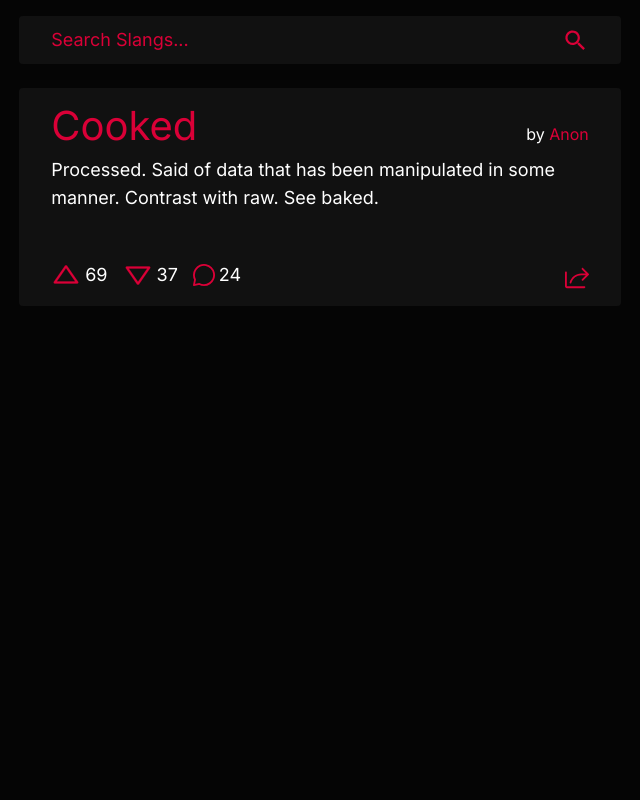
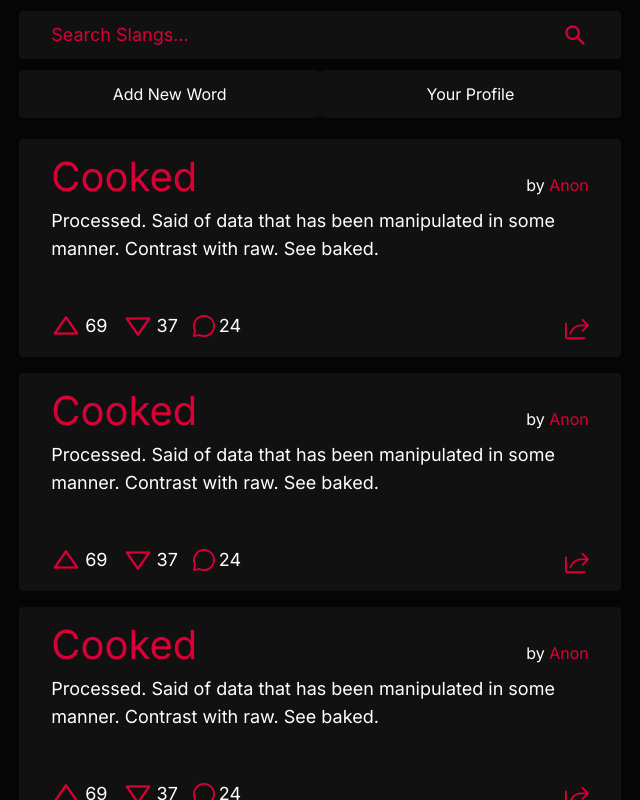
Before and after one commit to harshtohai/TechSlangs, a Next.js app: page / in a window 1280 px wide. Shown: the whole page, without its empty margins (320-960 px from the left). Built offline with nearby package versions, Linux system fonts and the light colour scheme.

Commit message:
Added new Buttons

```diff
--- a/src/app/page.tsx
+++ b/src/app/page.tsx
@@ -1,6 +1,6 @@
 import PostsForHomePage from "@/components/homePosts"
 import InputArea from "@/components/inputarea"
-
+import NavButtons from "@/components/navButtons"
 
 export default function Home() {
     const searchIcon = <svg xmlns="http://www.w3.org/2000/svg" width="57" height="57" viewBox="0 0 57 57" fill="none">
@@ -13,11 +13,11 @@ export default function Home() {
             <main className="flex h-full w-full justify-center bg-secbg">
                 <div className="w-[47%] flex flex-col items-center">
                     <InputArea placeholder="Search Slangs..." svg={searchIcon} />
+                    <NavButtons/>
                     <PostsForHomePage/>
                 </div>
            </main>
         </>
-        // <h1>something</h1>
 
     )
 }
--- a/src/components/buttonsGroup.tsx
+++ b/src/components/buttonsGroup.tsx
@@ -1,3 +1,5 @@
+'use client'
+
 import Button from "./buttons"
 
 export default function AllButtons({upcount, downcount, commentscount}:{upcount:string, downcount:string, commentscount:string,}) {
@@ -26,9 +28,9 @@ export default function AllButtons({upcount, downcount, commentscount}:{upcount:
                     <Button svg={comment} count={commentscount}/>
 
                 </div>
-                <div>
+                <button>
                     {share}
-                </div>
+                </button>
             </div>
     )
 }
--- a/src/components/homePosts.tsx
+++ b/src/components/homePosts.tsx
@@ -6,6 +6,9 @@ export default function PostsForHomePage() {
 
         <div className="overflow-scroll w-full">
             <Post word='Cooked' by="Anon" description="Processed. Said of data that has been manipulated in some manner. Contrast with raw. See baked." upcount="69" downcount="37" commentscount="24" />
+            <Post word='Cooked' by="Anon" description="Processed. Said of data that has been manipulated in some manner. Contrast with raw. See baked." upcount="69" downcount="37" commentscount="24" />
+            <Post word='Cooked' by="Anon" description="Processed. Said of data that has been manipulated in some manner. Contrast with raw. See baked." upcount="69" downcount="37" commentscount="24" />
+            <Post word='Cooked' by="Anon" description="Processed. Said of data that has been manipulated in some manner. Contrast with raw. See baked." upcount="69" downcount="37" commentscount="24" />
         </div>
     )
 }
--- a/src/components/inputarea.tsx
+++ b/src/components/inputarea.tsx
@@ -2,8 +2,8 @@ import { ReactNode } from "react";
 
 export default function InputArea({placeholder,svg}:{placeholder:string,svg:ReactNode}) {
     return(
-        <div className="w-full flex items-center justify-center h-[3rem] my-[1rem] bg-pribg rounded-[4px]">
-            <div className="h-full w-full flex items-center px-[2rem]">
+        <div className="w-full flex items-center justify-center h-[3rem] my-[0.5rem] mt-[0.7rem] rounded-[4px]">
+            <div className="h-full bg-pribg w-full flex items-center rounded-[4px] px-[2rem]">
                 <input type="text" placeholder={placeholder} className="w-[95%] text-text outline-none placeholder-text text-lg bg-transparent" />
                 <div className="w-[5%] flex items-center justify-center">
                     {svg}
--- /dev/null
+++ b/src/components/navButtons.tsx
@@ -0,0 +1,17 @@
+'use client'
+
+export default function NavButtons() {
+    return(
+        <div className="w-full flex justify-between my-[0.2rem] mb-[0.8rem]">
+            <button className="h-[3rem] w-[19.7rem] bg-pribg flex items-center justify-center rounded-[4px]">
+                {}
+                <p>Add New Word</p>
+            </button>
+
+            <button className="h-[3rem] w-[19.7rem] bg-pribg flex items-center justify-center rounded-[4px]">
+                {}
+                <p>Your Profile</p>
+            </button>
+        </div>
+)
+}
```
